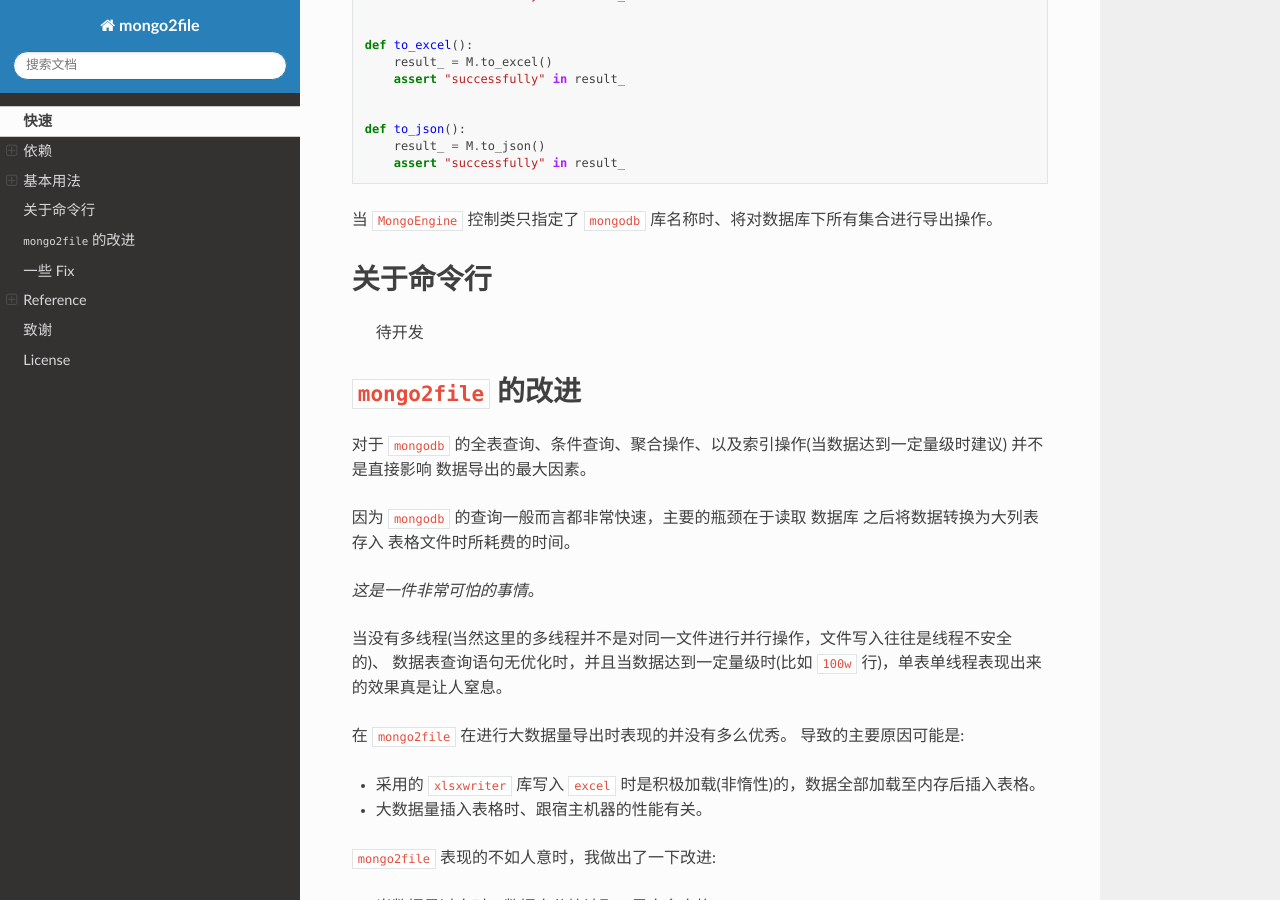
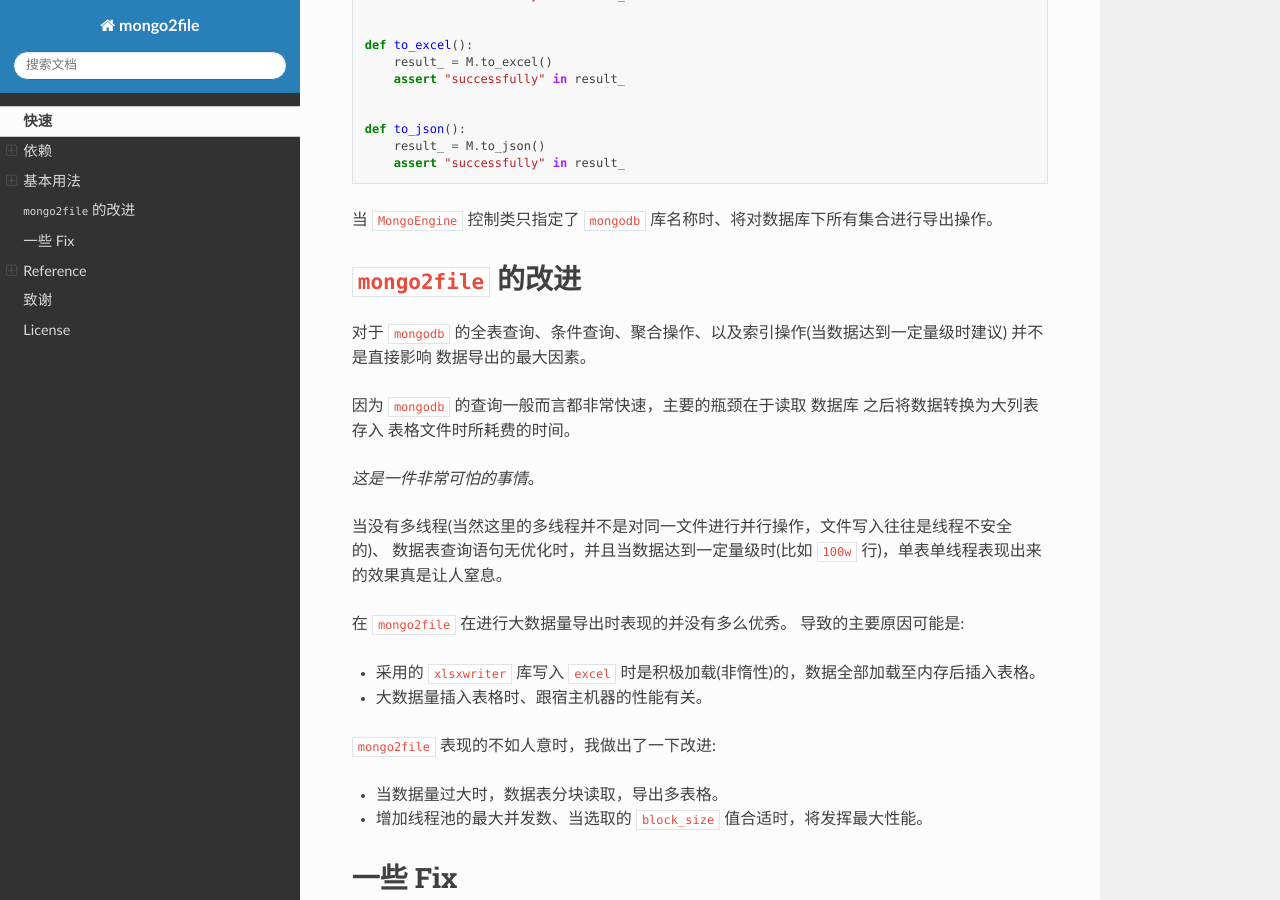
Before and after one commit to PY-GZKY/mongo2file, a Sphinx documentation site: the page built from docs/doc_/index.md, in a window 1280 px wide and 900 px high, scrolled down 2392 px. Built offline with Sphinx 7.4.7 and the Read the Docs theme 2.0.0, drawn with Linux system fonts in a browser that asks for light colours.

Commit message:
Update index.md

```diff
--- a/docs/doc_/index.md
+++ b/docs/doc_/index.md
@@ -126,9 +126,6 @@
 
 当 `MongoEngine` 控制类只指定了 `mongodb` 库名称时、将对数据库下所有集合进行导出操作。
 
-## 关于命令行
-
-> 待开发
 
 ## `mongo2file` 的改进
 
```
